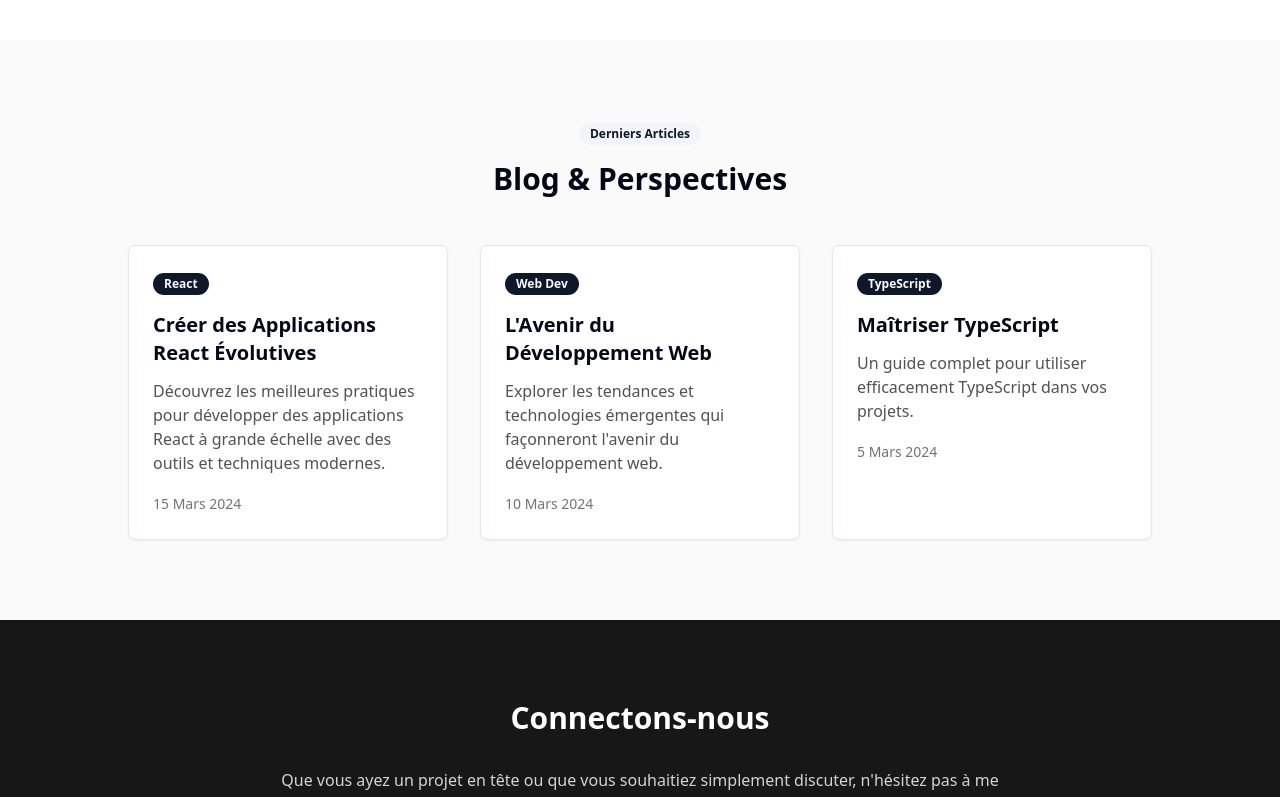
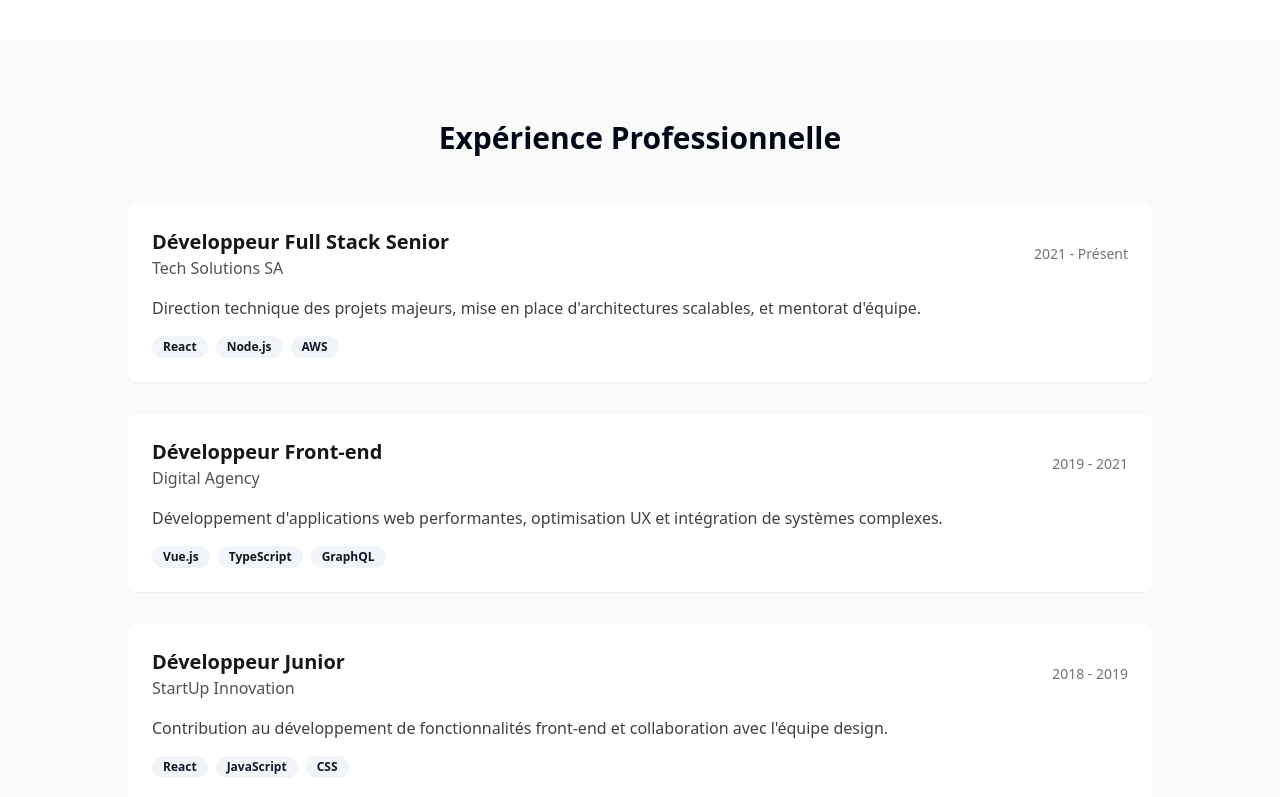
Before and after one commit to fabien-innov/personal-website, a React (Vite) app: page / in a window 1280 px wide. Shown: the part 1180-1977 px from the top of the page. Built offline with nearby package versions, Linux system fonts and the light colour scheme.

Commit message:
Add professional experience section
Adds a section to the portfolio to showcase professional experience.  No specific implementation details are included in this commit.

```diff
--- a/src/pages/Index.tsx
+++ b/src/pages/Index.tsx
@@ -1,4 +1,3 @@
-
 import { motion } from "framer-motion";
 import { ChevronDown, Github, Mail, Linkedin } from "lucide-react";
 import { Button } from "@/components/ui/button";
@@ -13,6 +12,30 @@ const fadeInUp = {
 
 const skills = [
   "TypeScript", "React", "Node.js", "PostgreSQL", "AWS", "Docker"
+];
+
+const experiences = [
+  {
+    title: "Développeur Full Stack Senior",
+    company: "Tech Solutions SA",
+    period: "2021 - Présent",
+    description: "Direction technique des projets majeurs, mise en place d'architectures scalables, et mentorat d'équipe.",
+    technologies: ["React", "Node.js", "AWS"]
+  },
+  {
+    title: "Développeur Front-end",
+    company: "Digital Agency",
+    period: "2019 - 2021",
+    description: "Développement d'applications web performantes, optimisation UX et intégration de systèmes complexes.",
+    technologies: ["Vue.js", "TypeScript", "GraphQL"]
+  },
+  {
+    title: "Développeur Junior",
+    company: "StartUp Innovation",
+    period: "2018 - 2019",
+    description: "Contribution au développement de fonctionnalités front-end et collaboration avec l'équipe design.",
+    technologies: ["React", "JavaScript", "CSS"]
+  }
 ];
 
 const blogPosts = [
@@ -97,6 +120,41 @@ const Index = () => {
         </motion.div>
       </section>
 
+      {/* Experience Section */}
+      <section className="py-20 px-4">
+        <motion.div
+          className="max-w-5xl mx-auto"
+          {...fadeInUp}
+        >
+          <h2 className="text-3xl font-bold text-center mb-12">Expérience Professionnelle</h2>
+          <div className="space-y-8">
+            {experiences.map((experience, index) => (
+              <motion.div
+                key={experience.title}
+                initial={{ opacity: 0, y: 20 }}
+                animate={{ opacity: 1, y: 0 }}
+                transition={{ delay: index * 0.2 }}
+                className="bg-white rounded-lg p-6 shadow-sm hover:shadow-md transition-shadow"
+              >
+                <div className="flex flex-col md:flex-row md:items-center md:justify-between mb-4">
+                  <div>
+                    <h3 className="text-xl font-semibold text-neutral-900">{experience.title}</h3>
+                    <p className="text-neutral-600">{experience.company}</p>
+                  </div>
+                  <span className="text-neutral-500 text-sm mt-2 md:mt-0">{experience.period}</span>
+                </div>
+                <p className="text-neutral-700 mb-4">{experience.description}</p>
+                <div className="flex flex-wrap gap-2">
+                  {experience.technologies.map((tech) => (
+                    <Badge key={tech} variant="secondary">{tech}</Badge>
+                  ))}
+                </div>
+              </motion.div>
+            ))}
+          </div>
+        </motion.div>
+      </section>
+
       {/* Blog Section */}
       <section className="py-20 px-4">
         <div className="max-w-5xl mx-auto">
```
